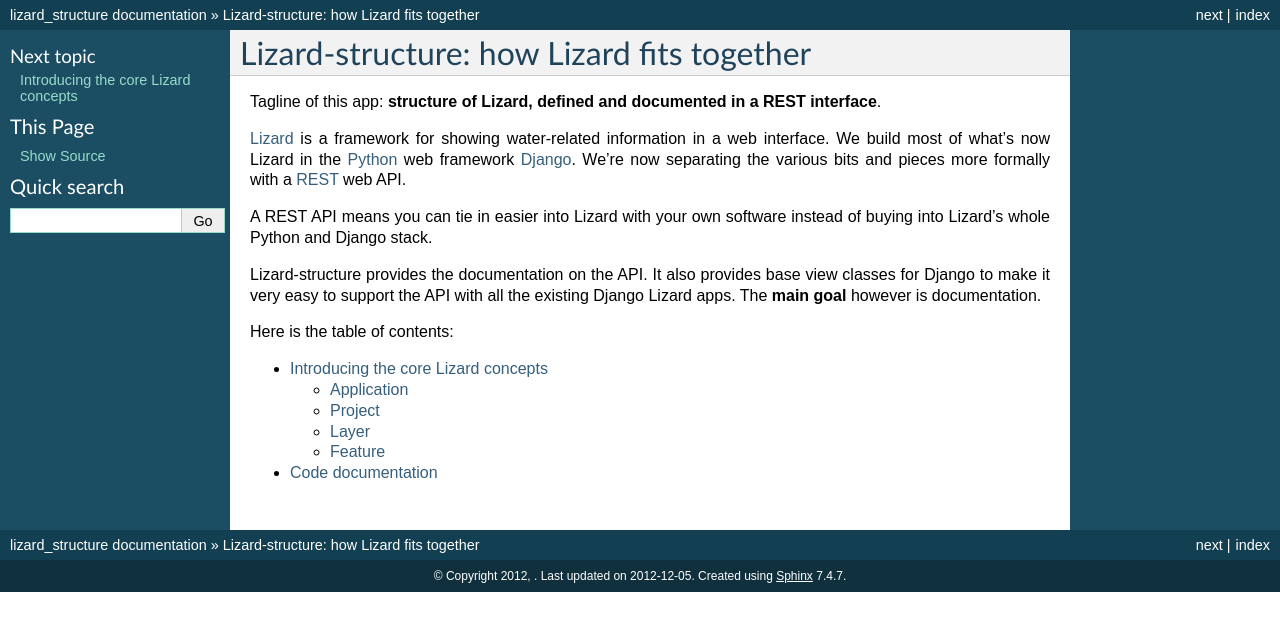
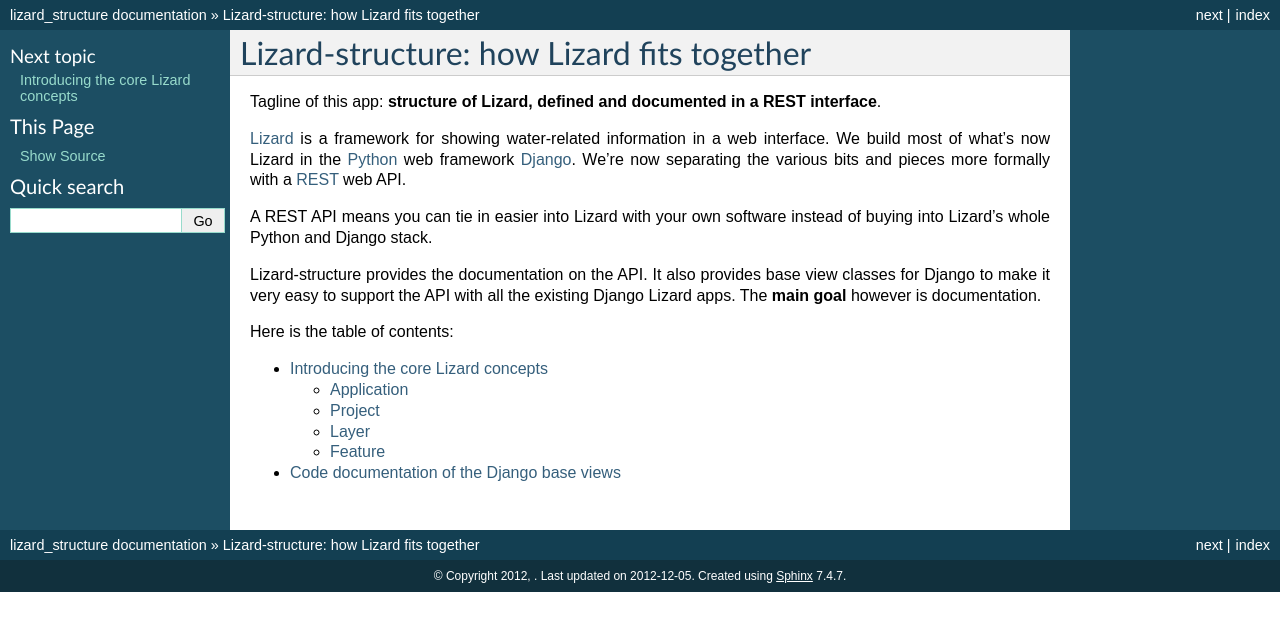
Before and after one commit to lizardsystem/lizard-structure, a Sphinx documentation site: the page built from doc/source/index.rst, in a window 1280 px wide. Shown: the top 631 px of the page. Built offline with Sphinx 7.4.7, drawn with Linux system fonts in a browser that asks for light colours; pages that are not in the unit, such as notebooks, are missing from menus.

Commit message:
Adjusted title to make clear it's just for if you want to use Django

```diff
--- a/doc/source/code.rst
+++ b/doc/source/code.rst
@@ -1,5 +1,5 @@
-Code documentation
-==================
+Code documentation of the Django base views
+===========================================
 
 .. automodule:: lizard_structure.views
    :members:
```
